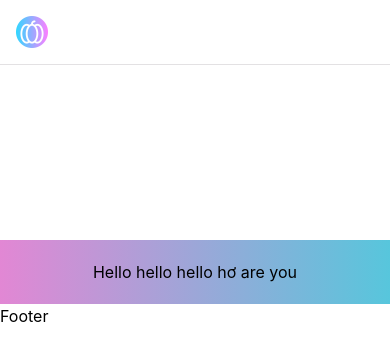
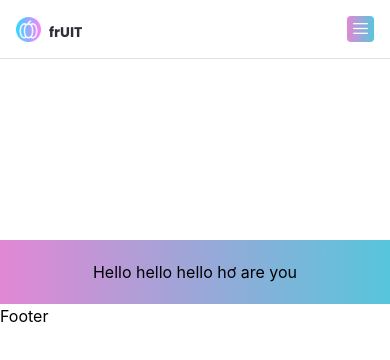
Before and after one commit to btcoin23/NFT-Marketplace, a Next.js app: page / in a window 390 px wide. Shown: the top 360 px of the page. Built offline with nearby package versions, Linux system fonts and the light colour scheme.

Commit message:
update tailwind.config.js, assets/index.js, Navbar.jsx

```diff
--- a/components/Navbar.jsx
+++ b/components/Navbar.jsx
@@ -1,13 +1,14 @@
 import React, { useEffect, useState } from 'react';
+import { useRouter } from 'next/router';
 import Image from 'next/image';
 import Link from 'next/link';
 
 import Button from './Button';
 import assets from '../assets';
-import { useRouter } from 'next/router';
+
 
 // ----------------------------------------------MenuItems-------------------------------------------
-const MenuItems = ({ active, setActive }) => {
+const MenuItems = ({ isMobile, active, setActive, setIsOpen }) => {
   const generateLink = (i) => {
     switch (i) {
       case 0: return '/';
@@ -18,14 +19,15 @@ const MenuItems = ({ active, setActive }) => {
   };
 
   return (
-    <ul className='list-none flex flex-row'>
+    <ul className={`list-none flex ${isMobile ? ('flex-col'):('flex-row')}`}>
       {['Explore', 'Listed', 'Collection'].map((item, i) => (
         <li
           key={i}
-          onClick = {() =>
-            setActive(item)
-          }
-          className={`flex flex-row font-poppins items-center font-semibold text-base hover:text-prim-dark mx-3 text-prim-gray-2
+          onClick = {() => {
+            setActive(item);
+            if (isMobile) setIsOpen(false);
+          }}
+          className={`flex justify-center font-poppins items-center font-semibold text-base hover:text-prim-dark mx-3 text-prim-gray-2
           ${active == item ? 'text-prim-dark' : 'text-prim-gray-2'}`}
         >
           <Link href={generateLink(i)}>{item}</Link>
@@ -52,6 +54,8 @@ const ButtonGroup = () => {
       );
 };
 
+
+
 const checkActive = (active, setActive, router) => {
   switch (router.pathname) {
     case '/':
@@ -73,6 +77,7 @@ const checkActive = (active, setActive, router) => {
 const Navbar = () => {
   const [ active, setActive ] = useState('Explore');
   const router = useRouter();
+  const  [ IsOpen, setIsOpen ] = useState(false);
 
   useEffect(() => {
     checkActive(active, setActive, router);
@@ -104,24 +109,67 @@ const Navbar = () => {
           <div className="hidden md:flex cursor-pointer"
           onClick={() => {
             setActive('Explore')
+            setIsOpen(false)
           }}
           >
             <Image
               src={assets.logo}
               objectFit="contain"
-              width={32}
-              height={32}
+              width={25}
+              height={25}
               alt="logo"
             />
+            <p className="flex flex-row dark:text-white text-prim-black-1 font-bold font-poppins text-sm ml-2 mt-1.5">
+              frUIT
+            </p>
           </div>
         </Link>
       </div>
       <div className="flex flex-initial flex-row justify-end">
         <div className="md:hidden flex">
           <MenuItems active={active} setActive={setActive} />
-          <div className='hover:scale-110'>
+          <div className="active:scale-110">
             <ButtonGroup />
           </div>
+        </div>
+      </div>
+
+      <div className="hidden md:flex flex-row justify-end">
+        <div className="prim-gradient rounded px-1.5 pt-0.5">
+         {IsOpen ? (
+          <Image
+              src={assets.cross}
+              alt="sm-close"
+              objectFit="contain"
+              width={15}
+              height={15}
+              onClick ={() =>
+              setIsOpen(false)
+            }
+            />
+          ):(
+            <Image
+            src={assets.menu}
+            alt="sm-menu"
+            objectFit="contain"
+            width={15}
+            height={15}
+            onClick ={() =>
+            setIsOpen(true)
+            }
+          />
+          )
+          }
+          {IsOpen &&(
+            <div className="fixed inset-x-0 flex flex-col bg-white pb-1800">
+              <div className="active:scale-110  flex justify-center mb-5 mt-5">
+                <ButtonGroup />
+              </div>
+              <div className="flex justify-center">
+                <MenuItems isMobile active={active} setActive={setActive} setIsOpen={setIsOpen}/>
+              </div>
+            </div>
+          )}
         </div>
       </div>
     </nav>
--- a/tailwind.config.js
+++ b/tailwind.config.js
@@ -16,6 +16,9 @@ module.exports = {
         'prim-black-3': '#2A2D3A',
         'prim-black-4': '#24252D',
       },
+      padding: {
+        '1800': '1800px',
+      }
     },
     screens: {
       lg: { max: '1800px' },
```
Also changed, not shown: assets/index.js (+9 -1 lines).
